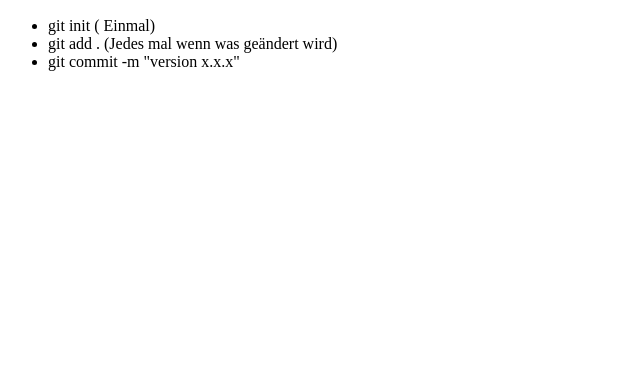
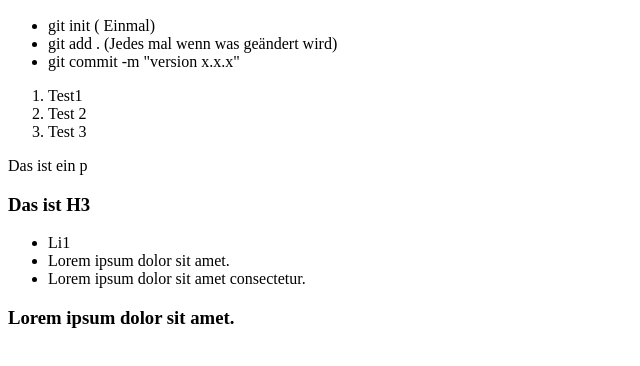
Before and after one commit to erhan-ince/First-Upload, a plain HTML site: page assets/index.html in a window 1280 px wide. Shown: the part 110-476 px from the top of the page, without its empty margins (0-640 px from the left). Drawn offline with Linux system fonts and the light colour scheme.

Commit message:
v.0.0.6 added section

```diff
--- a/assets/index.html
+++ b/assets/index.html
@@ -14,5 +14,25 @@
         <li>git add . (Jedes mal wenn was geändert wird)</li>
         <li>git commit -m "version x.x.x" </li>
     </ul>
+<ol>
+<li>Test1</li>
+<li>Test 2</li>
+<li>Test 3</li>
+
+</ol>
+<p>Das ist ein p</p>
+<h3>Das ist H3</h3>
+<ul>
+    <li>Li1</li>
+    <li>Lorem ipsum dolor sit amet.</li>
+    <li>Lorem ipsum dolor sit amet consectetur.</li>
+</ul>
+<section>
+
+
+    <H3>Lorem ipsum dolor sit amet.</H3>
+</section>
+
+
 </body>
 </html>
```
